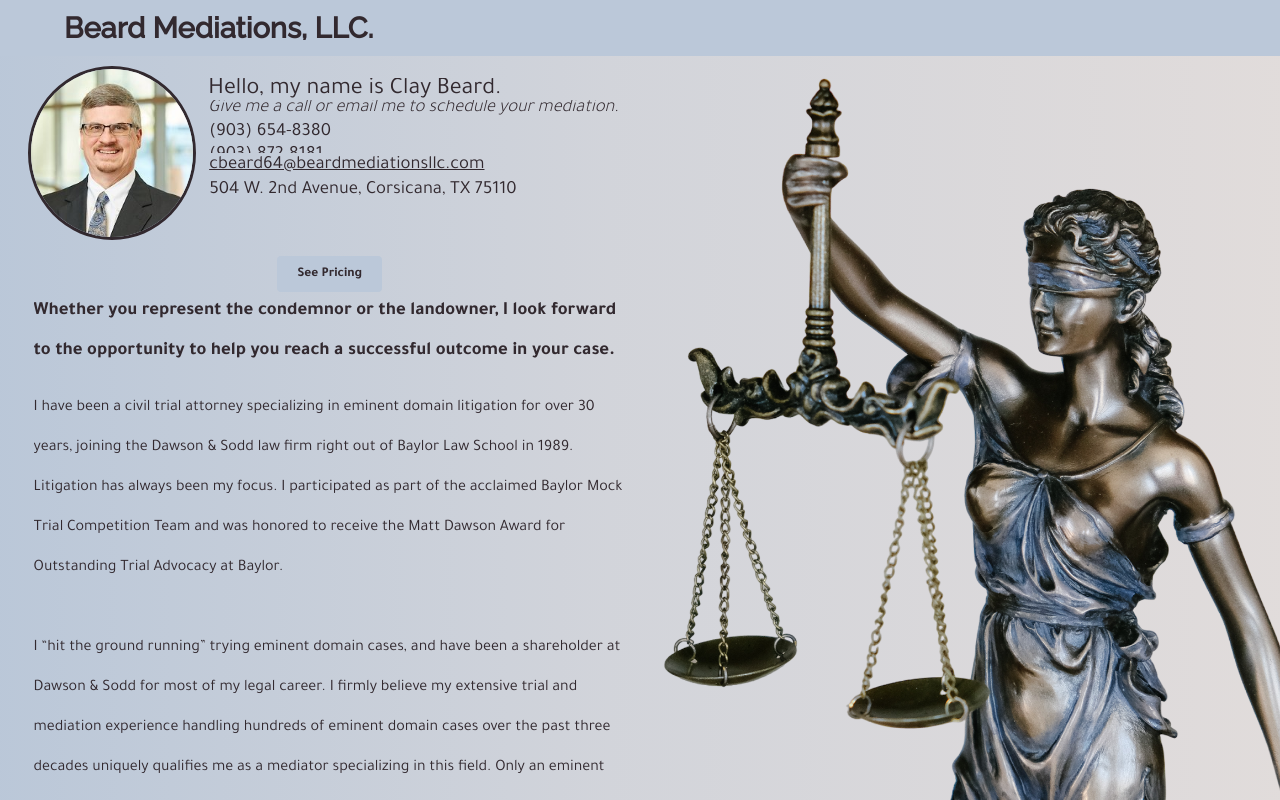
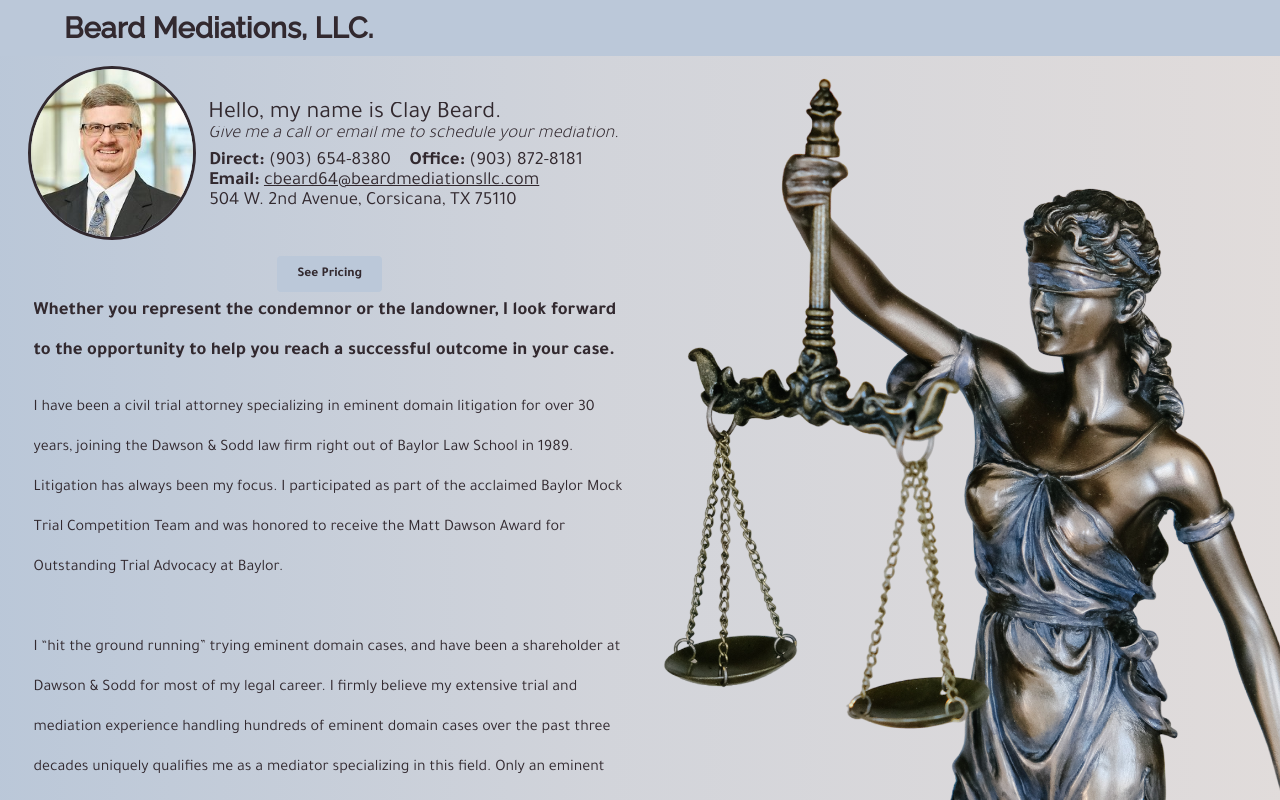
Before and after one commit to h-elliot/beard-mediations, a React (Create React App) app: page / in a window 1280 px wide. Built offline with nearby package versions, Linux system fonts and the light colour scheme.

Commit message:
fix card.js and card.css

```diff
--- a/src/components/Card.js
+++ b/src/components/Card.js
@@ -16,10 +16,11 @@
 				</h5>
 				<ul className='Profile-contact'>
 					<li id='Contact-phone'>
-						<strong>Direct: </strong>(903) 654-8380 <strong>| Office:</strong>
+						<strong>Direct: </strong>(903) 654-8380 <strong>Office: </strong>
 						(903) 872-8181
 					</li>
 					<li id='Contact-email'>
+						<strong>Email: </strong>
 						<a href='mailto:cbeard64@beardmediationsllc.com'>
 							cbeard64@beardmediationsllc.com
 						</a>
--- a/src/styles/Card.css
+++ b/src/styles/Card.css
@@ -78,6 +78,17 @@
 	padding: .2%;
 }
 
+#Contact-phone {
+	display: block;
+	text-align: left;
+	align-self: flex-start;
+}
+#Contact-email {
+	display: block;
+	text-align: left;
+	align-self: flex-start;
+}
+
 @media screen and (max-width: 800px) {
 
 	.Card-text {
```
